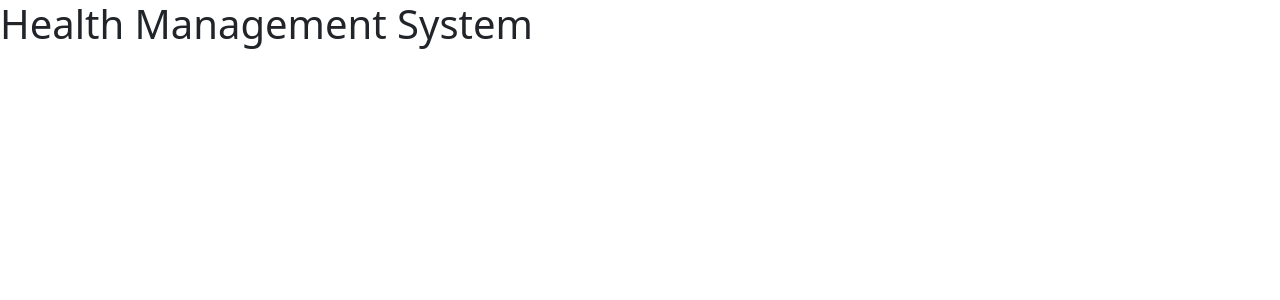
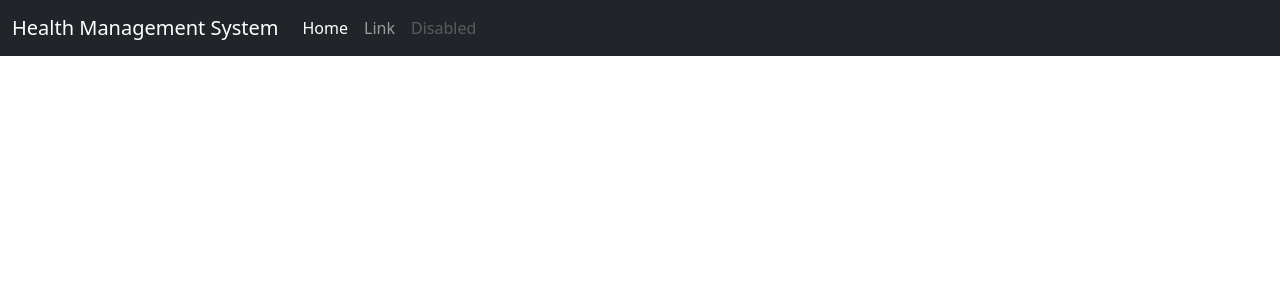
Before and after one commit to Buenaventura-Celine/Hospital-Management-System, a React (Create React App) app: page / in a window 1280 px wide. Shown: the top 300 px of the page. Built offline with nearby package versions, Linux system fonts and the light colour scheme; the HTML template or start-up script is replaced by a standard one.

Commit message:
Navbar Added

```diff
--- a/src/App.js
+++ b/src/App.js
@@ -3,11 +3,13 @@ import 'bootstrap';
 import 'bootstrap/dist/css/bootstrap.css';
 import 'bootstrap/dist/js/bootstrap.js';
 
+import Navbar from './components/Navbar'
+
 function App() {
   return (
-    <div className="App">
-      <h1>Health Management System</h1>
-    </div>
+    <Router>
+      <Navbar/>
+    </Router>
   );
 }
 
--- /dev/null
+++ b/src/components/Navbar.jsx
@@ -0,0 +1,30 @@
+import React, {Component} from 'react';
+import { Link } from 'react-router-dom';
+
+export default class Navbar extends Component {
+    render(){
+        return(
+            <nav className="navbar navbar-expand-md navbar-dark fixed-top bg-dark">
+                <div className="container-fluid">
+                    <Link className="navbar-brand" href="#">Health Management System</Link>
+                    <button className="navbar-toggler" type="button" data-bs-toggle="collapse" data-bs-target="#navbarCollapse" aria-controls="navbarCollapse" aria-expanded="false" aria-label="Toggle navigation">
+                    <span className="navbar-toggler-icon"></span>
+                    </button>
+                    <div className="collapse navbar-collapse" id="navbarCollapse">
+                    <ul className="navbar-nav me-auto mb-2 mb-md-0">
+                        <li className="nav-item">
+                        <Link className="nav-link active" aria-current="page" href="#">Home</Link>
+                        </li>
+                        <li className="nav-item">
+                        <Link className="nav-link" href="#">Link</Link>
+                        </li>
+                        <li className="nav-item">
+                        <Link className="nav-link disabled">Disabled</Link>
+                        </li>
+                    </ul>
+                    </div>
+                </div>
+            </nav>
+        )
+    }
+}
```
